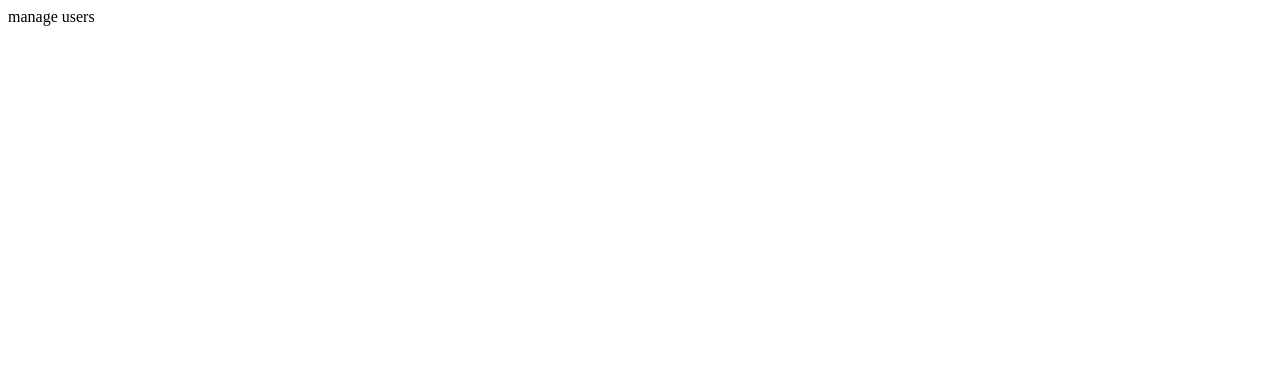
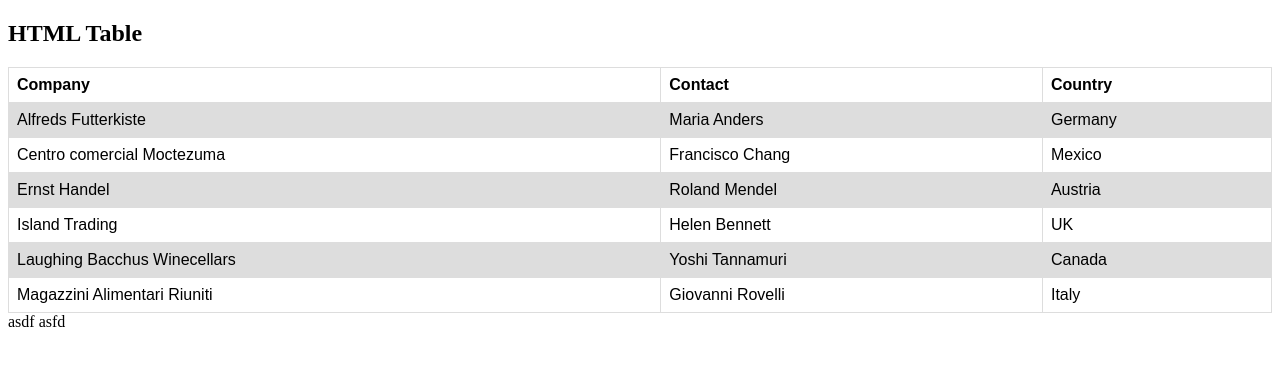
Before and after one commit to hiep10272543/02-react-vite-admin-final, a React (Vite) app: page /users in a window 1280 px wide. Shown: the top 366 px of the page. Built offline with nearby package versions, Linux system fonts and the light colour scheme.

Commit message:
video 47

```diff
--- /dev/null
+++ b/src/components/users/users.table.tsx
@@ -0,0 +1,51 @@
+import '../../styles/users.css';
+
+const UsersTable = () => {
+    return (
+        <div>
+            <h2>HTML Table</h2>
+
+            <table>
+                <tr>
+                    <th>Company</th>
+                    <th>Contact</th>
+                    <th>Country</th>
+                </tr>
+                <tr>
+                    <td>Alfreds Futterkiste</td>
+                    <td>Maria Anders</td>
+                    <td>Germany</td>
+                </tr>
+                <tr>
+                    <td>Centro comercial Moctezuma</td>
+                    <td>Francisco Chang</td>
+                    <td>Mexico</td>
+                </tr>
+                <tr>
+                    <td>Ernst Handel</td>
+                    <td>Roland Mendel</td>
+                    <td>Austria</td>
+                </tr>
+                <tr>
+                    <td>Island Trading</td>
+                    <td>Helen Bennett</td>
+                    <td>UK</td>
+                </tr>
+                <tr>
+                    <td>Laughing Bacchus Winecellars</td>
+                    <td>Yoshi Tannamuri</td>
+                    <td>Canada</td>
+                </tr>
+                <tr>
+                    <td>Magazzini Alimentari Riuniti</td>
+                    <td>Giovanni Rovelli</td>
+                    <td>Italy</td>
+                </tr>
+            </table>
+
+
+        </div>
+    )
+}
+
+export default UsersTable;
--- a/src/main.tsx
+++ b/src/main.tsx
@@ -5,6 +5,7 @@
   createBrowserRouter,
   RouterProvider,
 } from "react-router-dom";
+import UsersPage from './screens/users.page.tsx';
 
 const router = createBrowserRouter([
   {
@@ -13,7 +14,7 @@
   },
   {
     path: "/users",
-    element: <div> manage users</div>,
+    element: <UsersPage />,
   },
   {
     path: "/tracks",
--- /dev/null
+++ b/src/screens/users.page.tsx
@@ -0,0 +1,13 @@
+import UsersTable from "../components/users/users.table";
+
+const UsersPage = () => {
+    return (
+        <div>
+            <UsersTable />
+            asdf
+            asfd
+        </div>
+    )
+}
+
+export default UsersPage;
--- /dev/null
+++ b/src/styles/users.css
@@ -0,0 +1,16 @@
+table {
+    font-family: arial, sans-serif;
+    border-collapse: collapse;
+    width: 100%;
+}
+
+td,
+th {
+    border: 1px solid #dddddd;
+    text-align: left;
+    padding: 8px;
+}
+
+tr:nth-child(even) {
+    background-color: #dddddd;
+}
```
